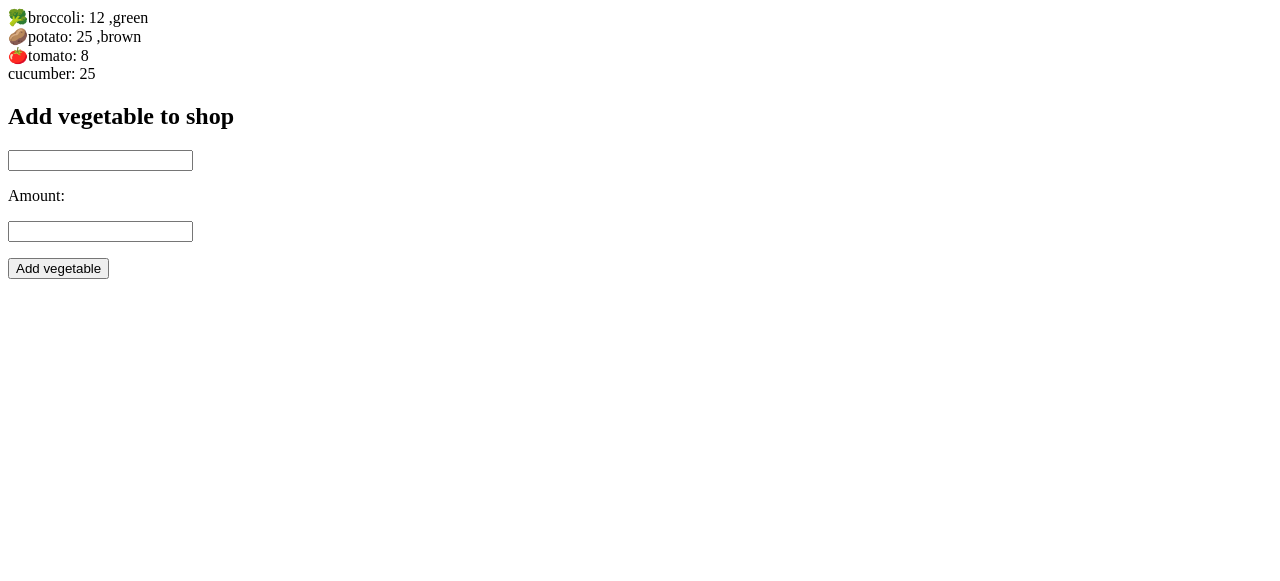
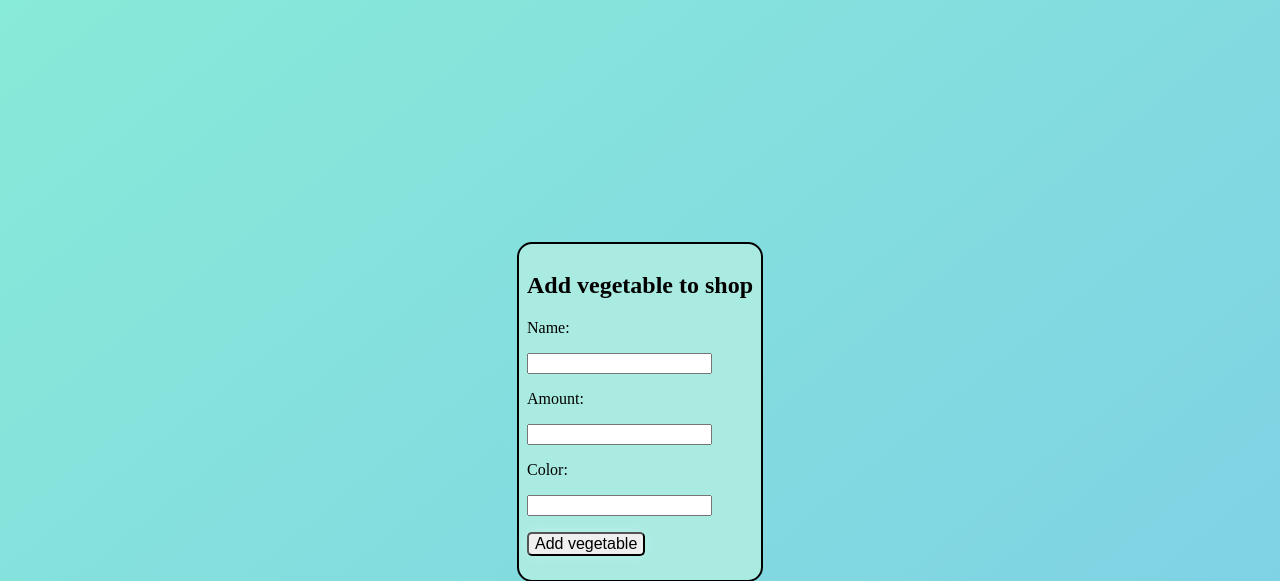
Before and after one commit to mLordswe/fantastic-couscous, a plain HTML site: page public/index.html in a window 1280 px wide. Shown: the top 581 px of the page. Drawn offline with Linux system fonts and the light colour scheme.

Commit message:
added styling and color

```diff
--- a/public/app.js
+++ b/public/app.js
@@ -7,14 +7,17 @@ const state = {
     { vegetable: "🥔potato", amount: 25, color: "brown" },
     { vegetable: "🍅tomato", amount: 8 },
   ],
-  addVegetable: function (vegetable, amount) {
-    this.shop.push({ vegetable, amount });
+  order: [],
+  addVegetable: function (vegetable, amount, color) {
+    this.shop.push({ vegetable, amount, color });
   },
 };
 
 //render = visa upp nya "GUI"
 const renderShop = () => {
   //tömma shop-div först!
+  const shopDiv = document.querySelector(".shop");
+  shopDiv.innerHTML = "";
   for (const v of state.shop) {
     //skapa ny divtagg
     const vegetable = document.createElement("div");
@@ -23,8 +26,17 @@ const renderShop = () => {
       v.color === undefined ? "" : "," + v.color
     }`;
     //lägger till taggen i domen
-    document.querySelector(".shop").appendChild(vegetable);
+    shopDiv.appendChild(vegetable);
   }
 };
-state.addVegetable("cucumber", 25);
 renderShop();
+document.querySelector(".add-vegetable").addEventListener("click", (e) => {
+  e.preventDefault();
+
+  state.addVegetable(
+    document.querySelector("#vegetable").value,
+    document.querySelector("#amount").value,
+    document.querySelector("#color").value
+  );
+  renderShop();
+});
--- a/public/index.html
+++ b/public/index.html
@@ -11,6 +11,7 @@
     <div class="shop"></div>
     <form action="">
       <h2>Add vegetable to shop</h2>
+      <p>Name:</p>
       <label for="vegetable"
         ><input type="text" name="vegetable" id="vegetable"
       /></label>
@@ -18,8 +19,12 @@
         <p>Amount:</p>
         <input type="text" name="amount" id="amount"
       /></label>
+      <label for="color"></label>
+        <p>Color:</p>
+        <input type="text" name="color" id="color"
+      /></label>
       <p>
-        <button type="submit">Add vegetable</button>
+        <button type="submit" class="add-vegetable">Add vegetable</button>
       </p>
     </form>
   </body>
--- a/public/style.css
+++ b/public/style.css
@@ -0,0 +1,36 @@
+body {
+  background-image: linear-gradient(
+    to right bottom,
+    rgb(136, 234, 216),
+    rgb(125, 203, 232)
+  );
+  background-repeat: no-repeat;
+  background-size: cover;
+  margin: 0;
+  height: 100vh;
+  display: flex;
+  flex-direction: column;
+  flex-wrap: wrap;
+  align-items: center;
+  margin-top: 30vh;
+}
+.shop {
+  border: 2px solid;
+  border-radius: 15px;
+  font-size: 2rem;
+  order: 5;
+  background-color: rgb(170, 235, 225);
+}
+form {
+  border: 2px solid;
+  margin: 2px;
+  border-radius: 15px;
+  padding: 1vh;
+  font-size: 1rem;
+  background-color: rgb(170, 235, 225);
+}
+.add-vegetable {
+  border-radius: 5px;
+  font-size: 1rem;
+  box-shadow: 0px 0px 12px -2px rgba(196, 243, 245, 0.95);
+}
```
Also changed, not shown: public/imgs/fruitstand.webp (added), 1 other file.
